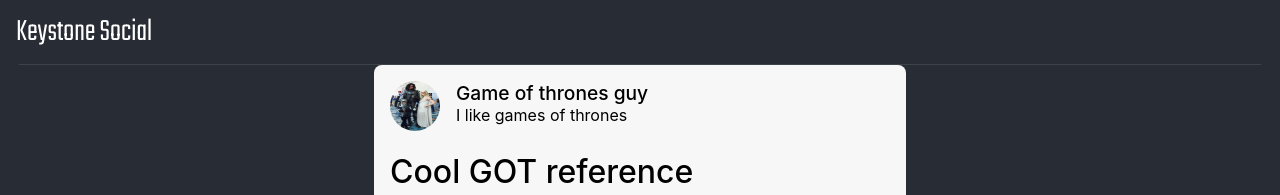
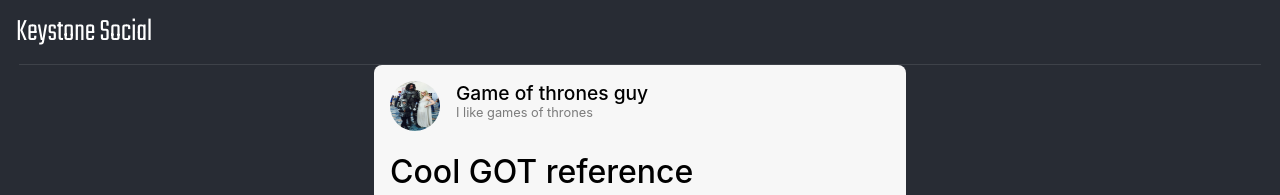
Before and after one commit to pensjonatus/keystone-social, a React (Create React App) app: page /feed in a window 1280 px wide. Shown: the top 195 px of the page. Built offline with nearby package versions, Linux system fonts and the light colour scheme.

Commit message:
minor styling of the actor node

```diff
--- a/src/components/actor/actor.module.css
+++ b/src/components/actor/actor.module.css
@@ -13,3 +13,8 @@
   font-size: 1.2rem;
   font-weight: 500;
 }
+
+.description {
+  font-size: 0.8rem;
+  color: rgba(0, 0, 0, 0.5);
+}
```
